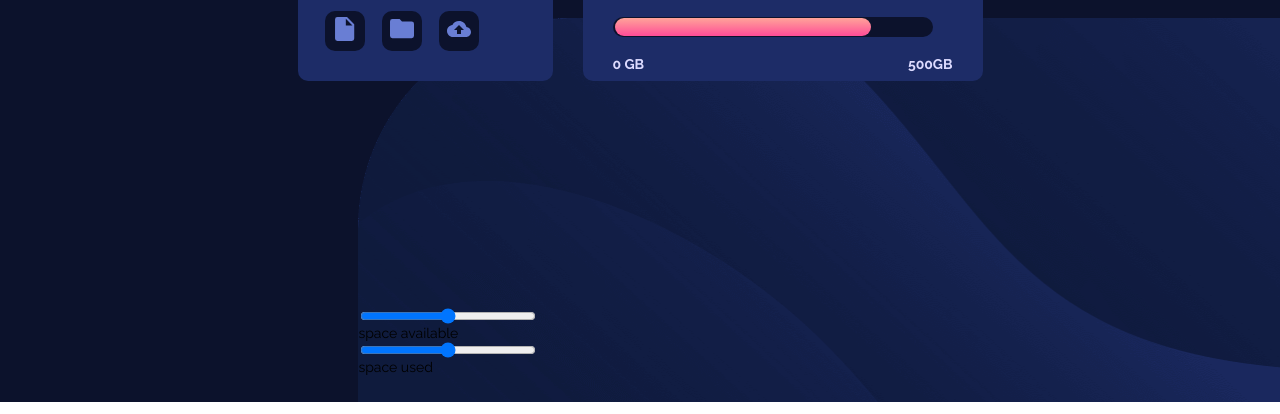
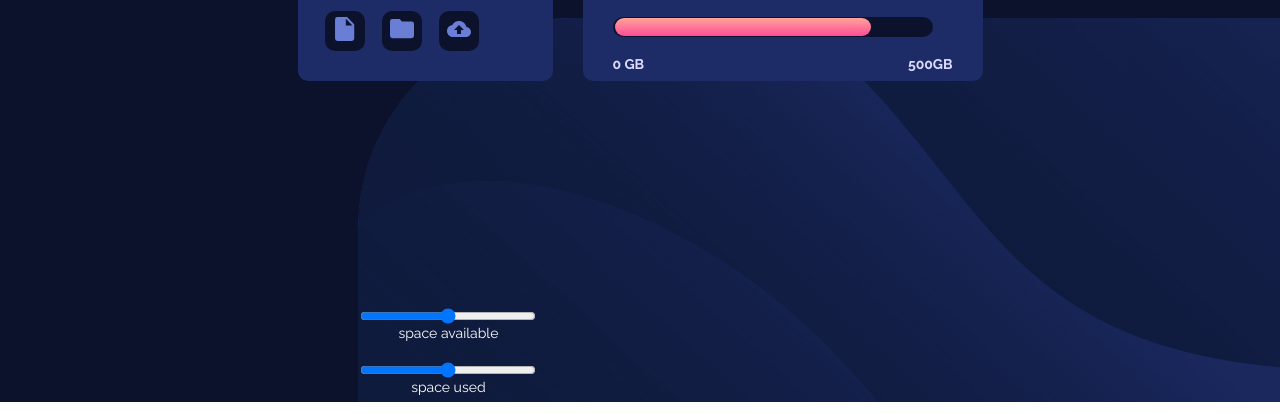
Before and after one commit to QueirozEdu/data-visualizer, a plain HTML site: page index.html in a window 1280 px wide. Shown: the part 398-812 px from the top of the page. Drawn offline with Linux system fonts and the light colour scheme.

Commit message:
data mock selector style

```diff
--- a/assets/style.css
+++ b/assets/style.css
@@ -214,4 +214,11 @@
     right: 0%;
 
     width: 180px;
+
+    color: white;
+    text-align: center;
 }
+
+.data__mock label {
+    margin-bottom: 20px;
+}
```
